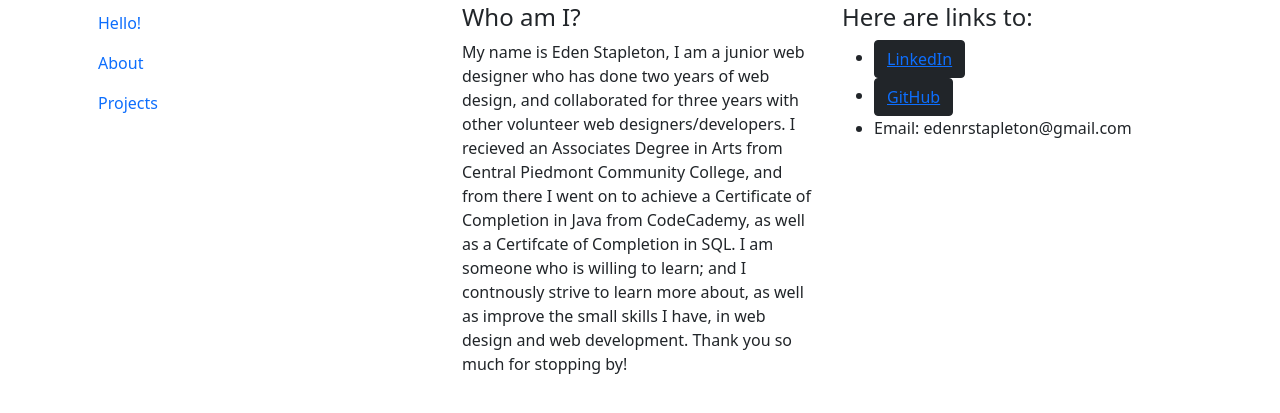
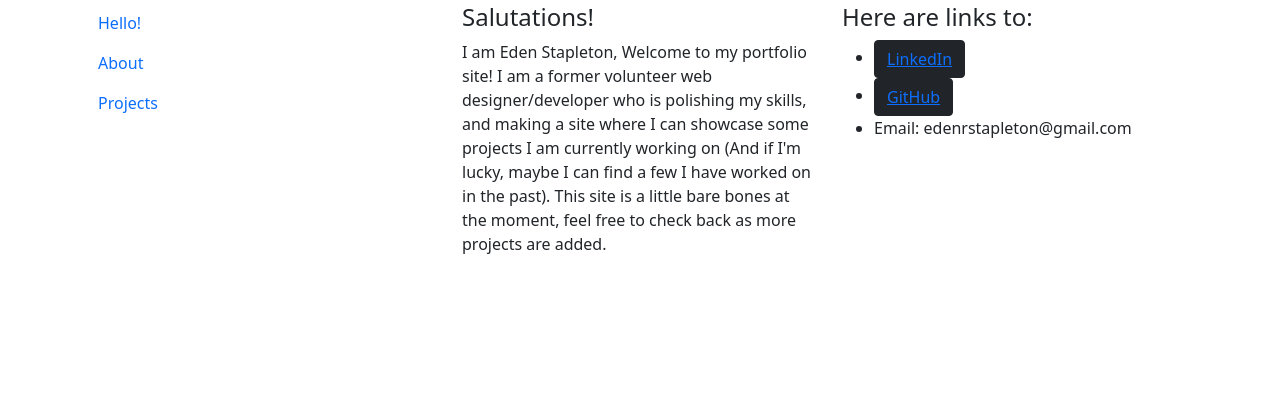
Before and after one commit to NezuFiveTwo/BareBonesPortfolio, a plain HTML site: page index.html in a window 1280 px wide. Shown: the part 53-466 px from the top of the page. Drawn offline with nearby package versions, Linux system fonts and the light colour scheme.

Commit message:
Update index.html

```diff
--- a/index.html
+++ b/index.html
@@ -31,12 +31,10 @@
                   </ul>
             </div>
             <div class="col 6">
-                <h4>Who am I?</h4>
-                <p>My name is Eden Stapleton, I am a junior web designer who has done two years of web design, and collaborated for three years
-                    with other volunteer web designers/developers. I recieved an Associates Degree in Arts from Central Piedmont Community College, and from there I
-                    went on to achieve a Certificate of Completion in Java from CodeCademy, as well as a Certifcate of Completion in SQL.
-                    I am someone who is willing to learn; and I contnously strive to learn more about, as well as improve the small skills I have, in web design and web development.
-                    Thank you so much for stopping by!
+                <h4>Salutations!</h4>
+                <p>I am Eden Stapleton, Welcome to my portfolio site! I am a former volunteer web designer/developer who is polishing my skills,
+                    and making a site where I can showcase some projects I am currently working on (And if I'm lucky, maybe I can find a few I have worked on in the past).
+                    This site is a little bare bones at the moment, feel free to check back as more projects are added.
                 </p>
             </div>
             <div class="col 2">
```
